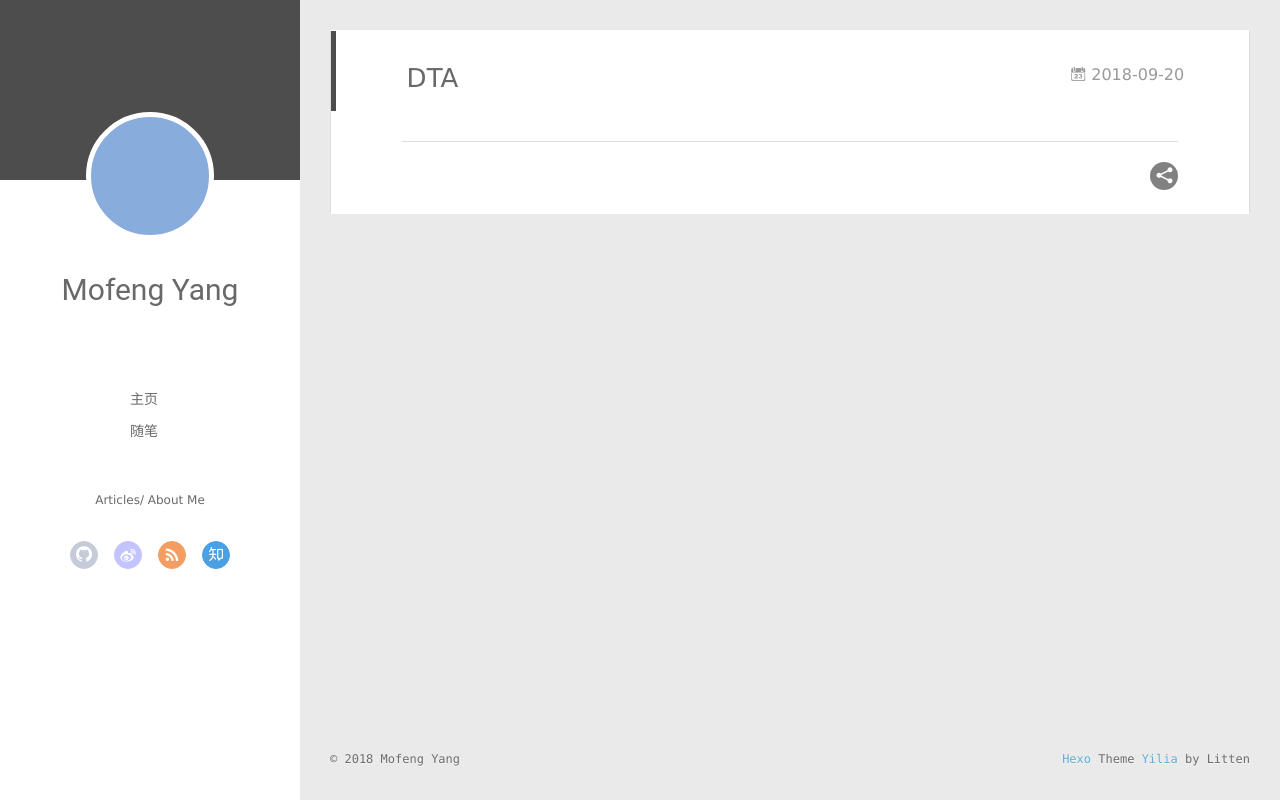
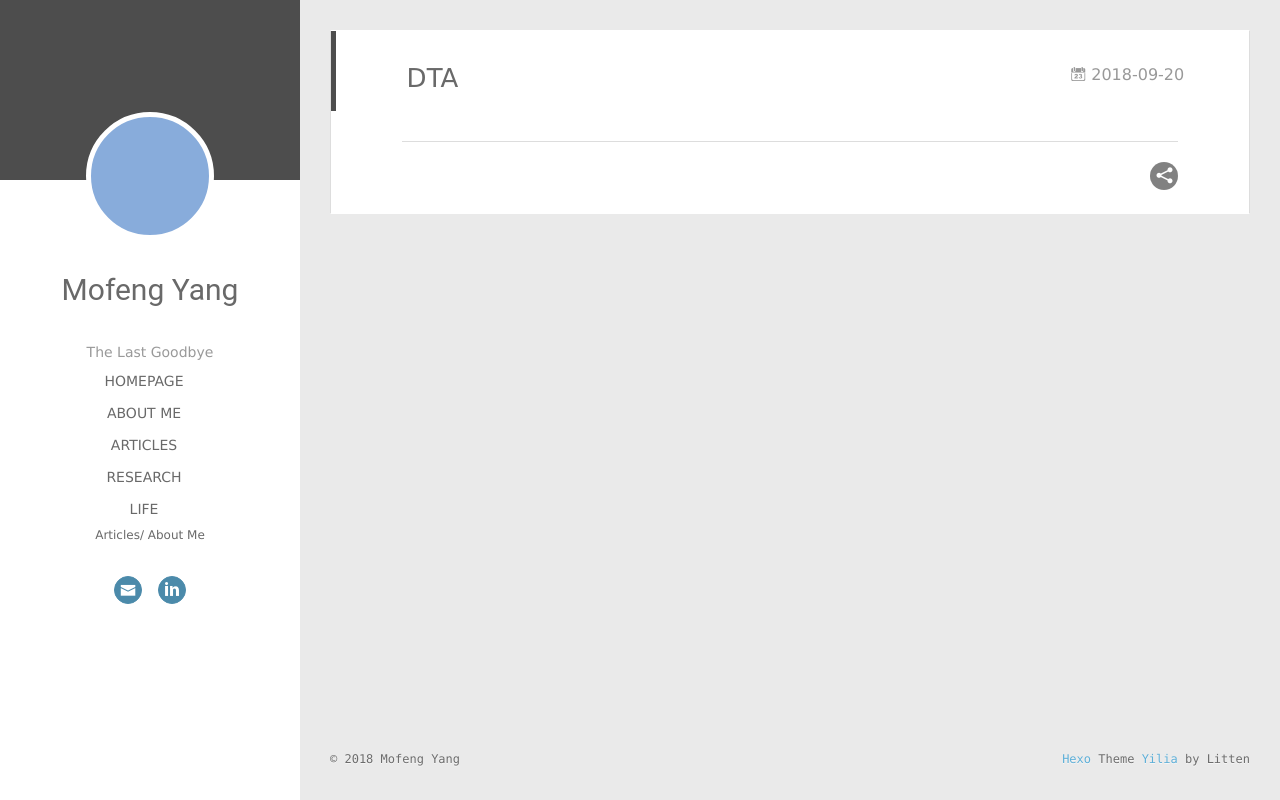
Before and after one commit to TransUMD/TransUMDxSEU.github.io, a plain HTML site: page 2018/09/20/DTA/index.html in a window 1280 px wide. Drawn offline with Linux system fonts and the light colour scheme; no server answers.

Commit message:
Site updated: 2018-09-20 18:15:18

```diff
--- a/2018/09/20/DTA/index.html
+++ b/2018/09/20/DTA/index.html
@@ -50,13 +50,21 @@
 		  <h1 class="header-author"><a href="/">Mofeng Yang</a></h1>
 		</hgroup>
 
+		<p class="header-subtitle">The Last Goodbye</p>
+
 
 		<nav class="header-menu">
 			<ul>
 
-				<li><a href="/">主页</a></li>
+				<li><a href="/">Homepage</a></li>
 
-				<li><a href="/tags/随笔/">随笔</a></li>
+				<li><a href="/">About Me</a></li>
+
+				<li><a href="/tags/随笔/">Articles</a></li>
+
+				<li><a href="/">Research</a></li>
+
+				<li><a href="/">Life</a></li>
 
 			</ul>
 		</nav>
@@ -74,13 +82,9 @@
 		<nav class="header-nav">
 			<div class="social">
 
-					<a class="github" target="_blank" href="#" title="github"><i class="icon-github"></i></a>
+					<a class="mail" target="_blank" href="/mofeng@umd.edu" title="mail"><i class="icon-mail"></i></a>
 
-					<a class="weibo" target="_blank" href="#" title="weibo"><i class="icon-weibo"></i></a>
-
-					<a class="rss" target="_blank" href="#" title="rss"><i class="icon-rss"></i></a>
-
-					<a class="zhihu" target="_blank" href="#" title="zhihu"><i class="icon-zhihu"></i></a>
+					<a class="linkedin" target="_blank" href="https://www.linkedin.com/in/mofeng-yang-9aab52141/" title="linkedin"><i class="icon-linkedin"></i></a>
 
 			</div>
 		</nav>
@@ -104,6 +108,14 @@
 			  <h1 class="header-author js-header-author">Mofeng Yang</h1>
 			</hgroup>
 
+			<p class="header-subtitle"><i class="icon icon-quo-left"></i>The Last Goodbye<i class="icon icon-quo-right"></i></p>
+
+
+
+
+
+
+
 
 
 
@@ -115,24 +127,26 @@
 			<nav class="header-nav">
 				<div class="social">
 
-						<a class="github" target="_blank" href="#" title="github"><i class="icon-github"></i></a>
+						<a class="mail" target="_blank" href="/mofeng@umd.edu" title="mail"><i class="icon-mail"></i></a>
 
-						<a class="weibo" target="_blank" href="#" title="weibo"><i class="icon-weibo"></i></a>
-
-						<a class="rss" target="_blank" href="#" title="rss"><i class="icon-rss"></i></a>
-
-						<a class="zhihu" target="_blank" href="#" title="zhihu"><i class="icon-zhihu"></i></a>
+						<a class="linkedin" target="_blank" href="https://www.linkedin.com/in/mofeng-yang-9aab52141/" title="linkedin"><i class="icon-linkedin"></i></a>
 
 				</div>
 			</nav>
 
 			<nav class="header-menu js-header-menu">
-				<ul style="width: 50%">
+				<ul style="width: 70%">
 
 
-					<li style="width: 50%"><a href="/">主页</a></li>
+					<li style="width: 20%"><a href="/">Homepage</a></li>
 
-					<li style="width: 50%"><a href="/tags/随笔/">随笔</a></li>
+					<li style="width: 20%"><a href="/">About Me</a></li>
+
+					<li style="width: 20%"><a href="/tags/随笔/">Articles</a></li>
+
+					<li style="width: 20%"><a href="/">Research</a></li>
+
+					<li style="width: 20%"><a href="/">Life</a></li>
 
 				</ul>
 			</nav>
```
Also changed, not shown: archives/2018/09/index.html (+31 -17 lines), archives/2018/index.html (+31 -17 lines), archives/index.html (+31 -17 lines), index.html (+31 -17 lines).
